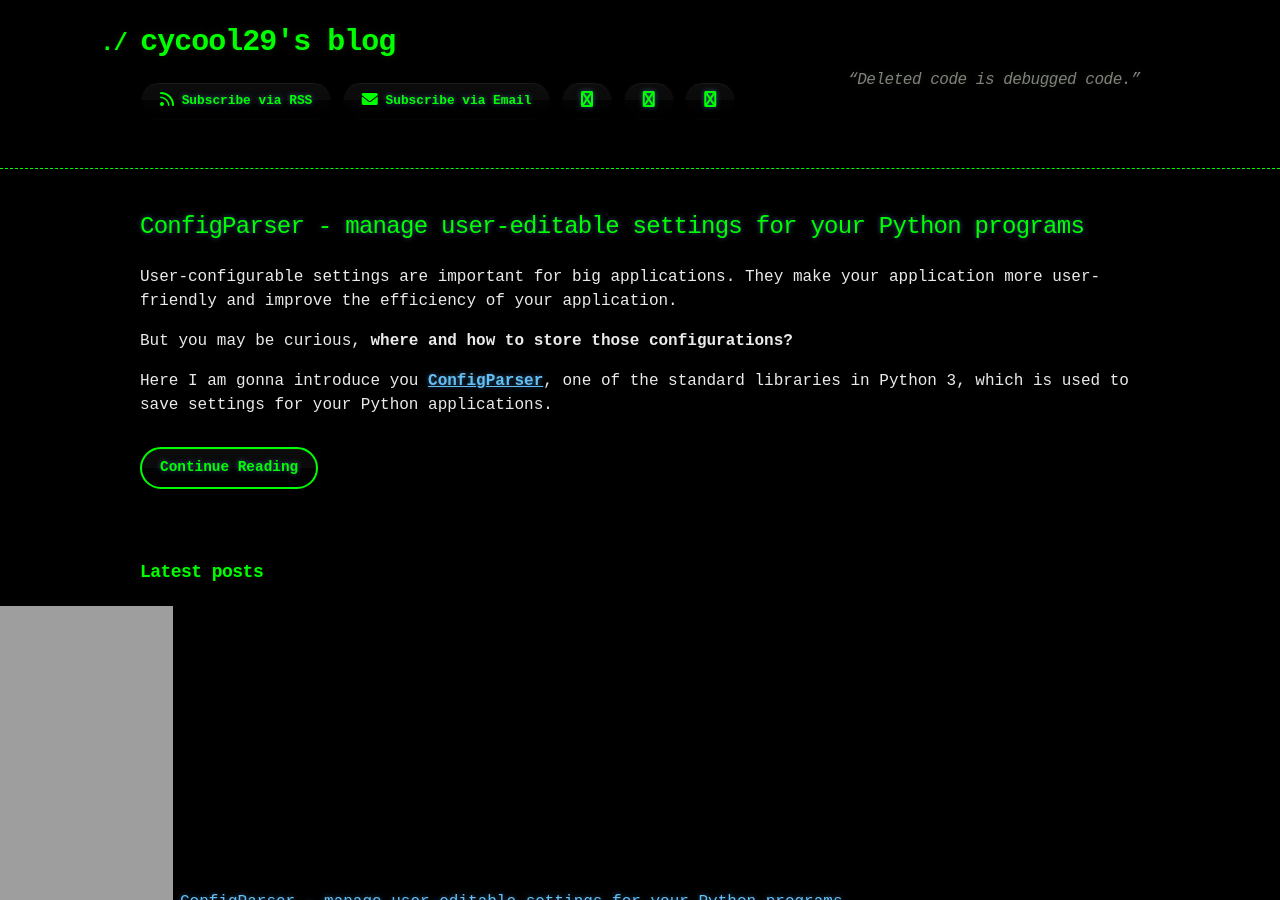
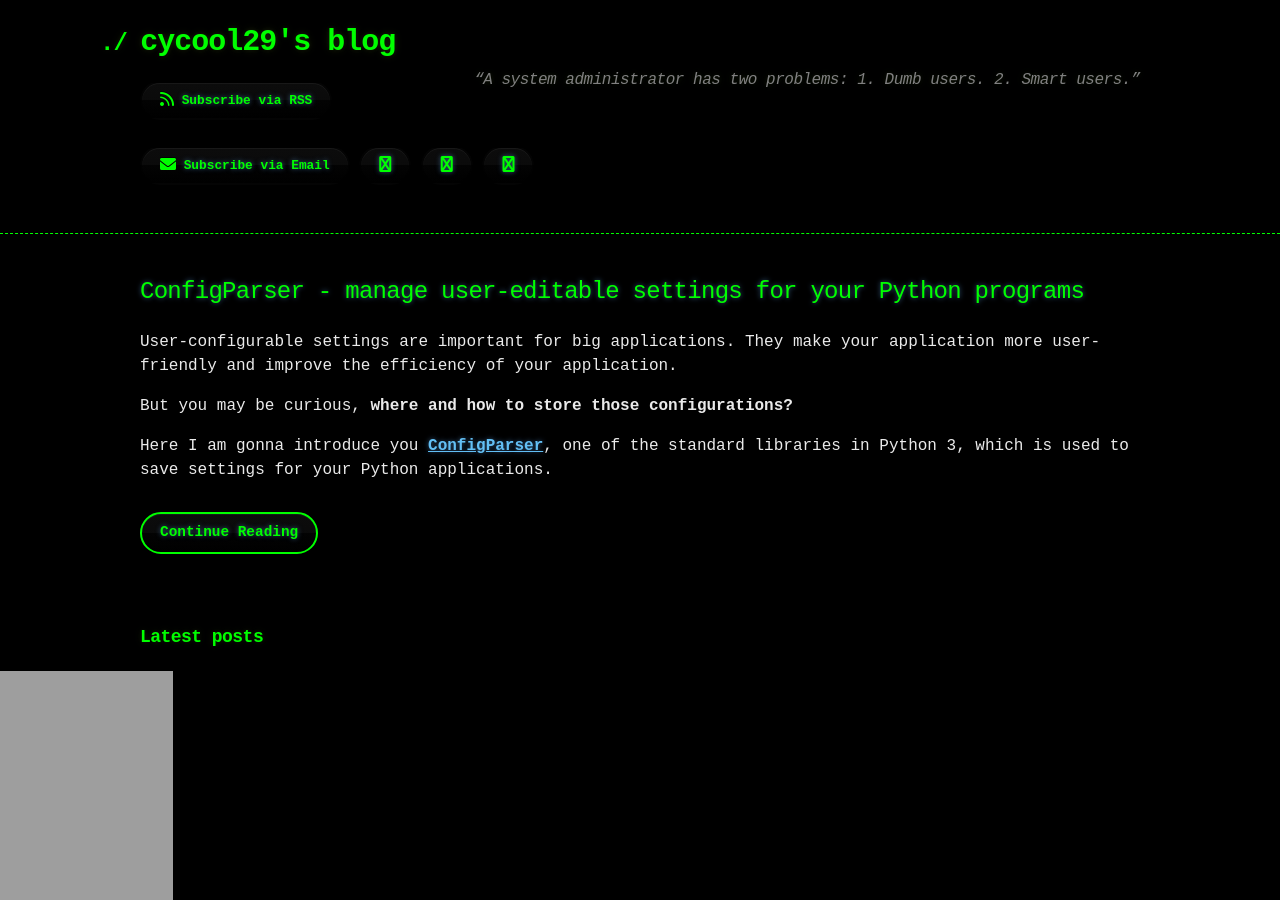
Before and after one commit to cycool29/cycool29.github.io, a Jekyll site: the page built from index.md, in a window 1280 px wide and 900 px high. Built offline with Jekyll 4.4.1, drawn with Linux system fonts in a browser that asks for light colours; a style sheet for code colours, icons or effects is not loaded.

Commit message:
Update quotes

```diff
--- a/_config.yml
+++ b/_config.yml
@@ -1,5 +1,5 @@
 title: cycool29's blog
-description: "“Deleted code is debugged code.” "
+description: "“A system administrator has two problems: 1. Dumb users. 2. Smart users.” "
 bio: A high school student. Intermediate in Python, Git, Bash. Learning JavaScript. He/Him. "
 author: cycool29
 url: https://cycool29.github.io
```
